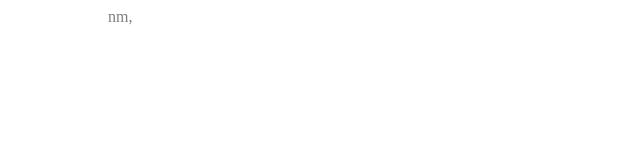
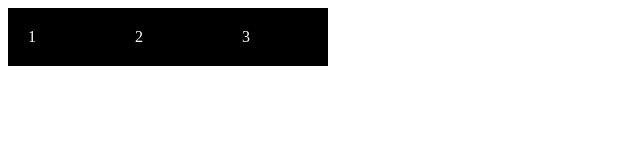
Before and after one commit to kpotapovich/TeachMeSkills, a plain HTML site: page lesson_03/index.html in a window 1280 px wide. Shown: the whole page, without its empty margins (0-640 px from the left). Drawn offline with nearby package versions, Linux system fonts and the light colour scheme.

Commit message:
lesson_03 подключали js, библиотеку, сделали слайдер

```diff
--- a/lesson_03/index.html
+++ b/lesson_03/index.html
@@ -4,13 +4,25 @@
 	<meta charset="UTF-8">
 	<title>Title</title>
 	<link rel="stylesheet" href="style.css">
+	<link rel="stylesheet" type="text/css" href="./js/lic/slick/slick.css"/>
+	<link rel="stylesheet" type="text/css" href="./js//lic/slick/slick-theme.css"/>
+
+
 </head>
 <body>
-	<div class="wrap">
-	<div class="opacity">
-	nm,
+	<div class="slider">
+        <div class="slide">1</div>
+        <div class="slide">2</div>
+        <div class="slide">3</div>
+        <div class="slide">4</div>
+        <div class="slide">5</div>
+        <div class="slide">6</div>
 	</div>
 
-	</div>
-</body>
+
+
+  <script src="https://code.jquery.com/jquery-3.4.1.min.js"integrity="sha256-CSXorXvZcTkaix6Yvo6HppcZGetbYMGWSFlBw8HfCJo="crossorigin="anonymous"></script>
+  <script type="text/javascript" src="./js/lic/slick/slick.min.js"></script>
+  <script src="main.js"></script>
+  </body>
 </html>
--- /dev/null
+++ b/lesson_03/main.js
@@ -0,0 +1,5 @@
+$('.slider').slick({
+    infinite: true,
+    slidesToShow: 3,
+    slidesToScroll: 3
+});
--- a/lesson_03/style.css
+++ b/lesson_03/style.css
@@ -1,15 +1,14 @@
-.wrap{
-    margin-left: 100px;
-    height: 100px;
-    width: 100px;
-    color: green;
+.slider{
+    width: 320px;
 }
-.opacity{
+
+.slide{
+    display: flex;
+    align-items: center;
+    justify-content: center;
+    width: 50px;
     height: 50px;
-    width: 50px;
-    color: #000;
-    opacity: .5;
+    padding: 20px;
+    background-color: black;
+    color: #FFFFFF;
 }
-icon{
-    background-repeat: no-repeat;
-}
```
Also changed, not shown: lesson_02/index.html (+1 -1 lines).
